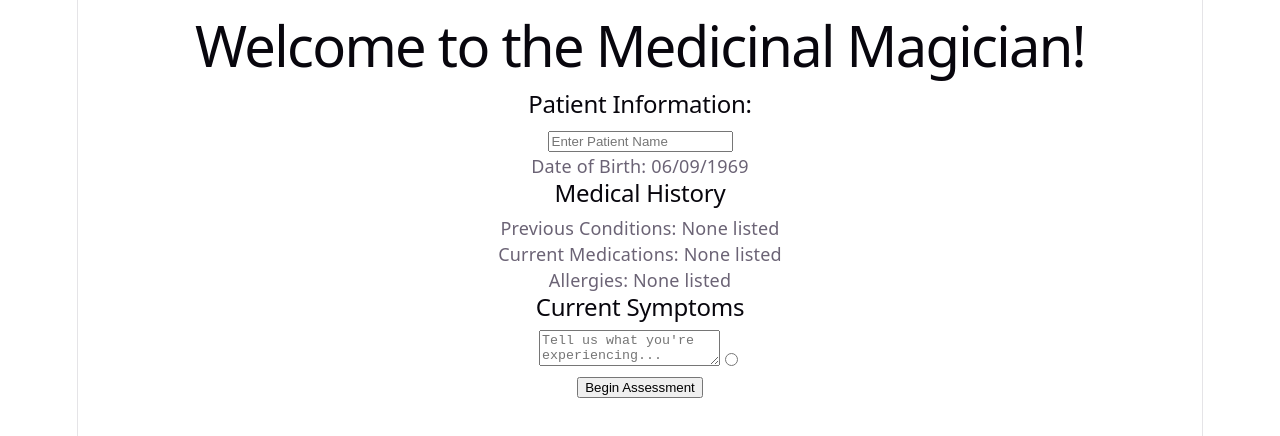
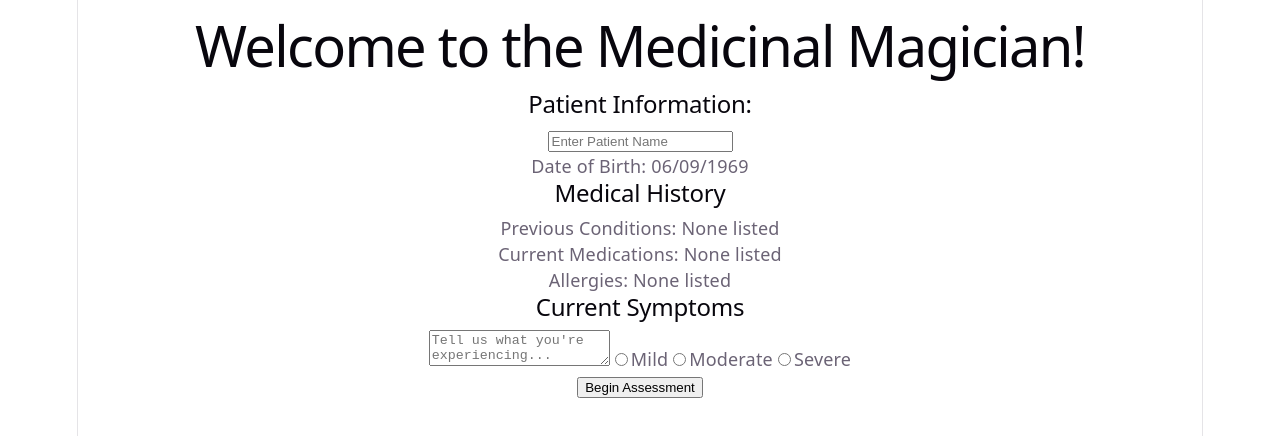
Before and after one commit to SolariaNights/medicinal-magician, a React (Vite) app: page / in a window 1280 px wide. Shown: the top 436 px of the page. Built offline with nearby package versions, Linux system fonts and the light colour scheme.

Commit message:
Add pain severity options

```diff
--- a/src/App.jsx
+++ b/src/App.jsx
@@ -5,6 +5,7 @@ function App() {
     const [assessmentStarted, setAssessmentStarted] = useState(false)
     const [symptoms, setSymptoms] = useState('')
     const [patientName, setPatientName] = useState('')
+    const [severity, setSeverity] = useState('')
 
     return (
         <div>
@@ -36,13 +37,27 @@ function App() {
                 value={symptoms}
                 onChange={(event) => setSymptoms(event.target.value)}
             />
-            <input
+                <input
+                 type="radio"
+                 name="Pain Severity"
+                 value="Mild"
+                 onChange={(event) => setSeverity(event.target.value)}
+                />
+                <label>Mild</label>
+                <input
                 type="radio"
                 name="Pain Severity"
-                value="Mild"
-                value2="Moderate"
-                value3="Severe"
-            />
+                value="Moderate"
+                onChange={(event) => setSeverity(event.target.value)}
+                />
+                <label>Moderate</label>
+                <input
+                type="radio"
+                name="Pain Severity"
+                value="Severe"
+                onChange={(event) => setSeverity(event.target.value)}
+                />
+                <label>Severe</label>
 
             <br />
 
```
